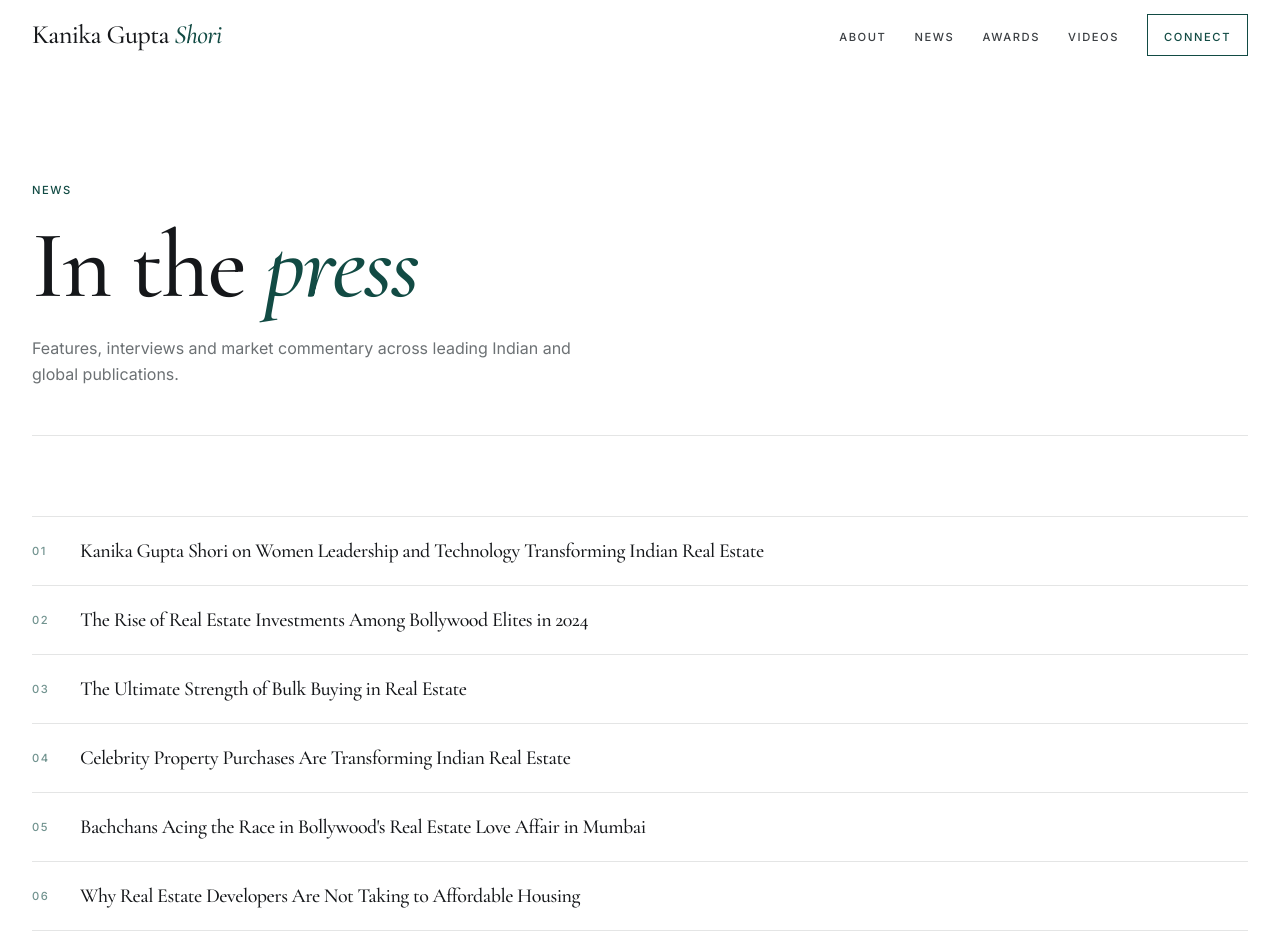
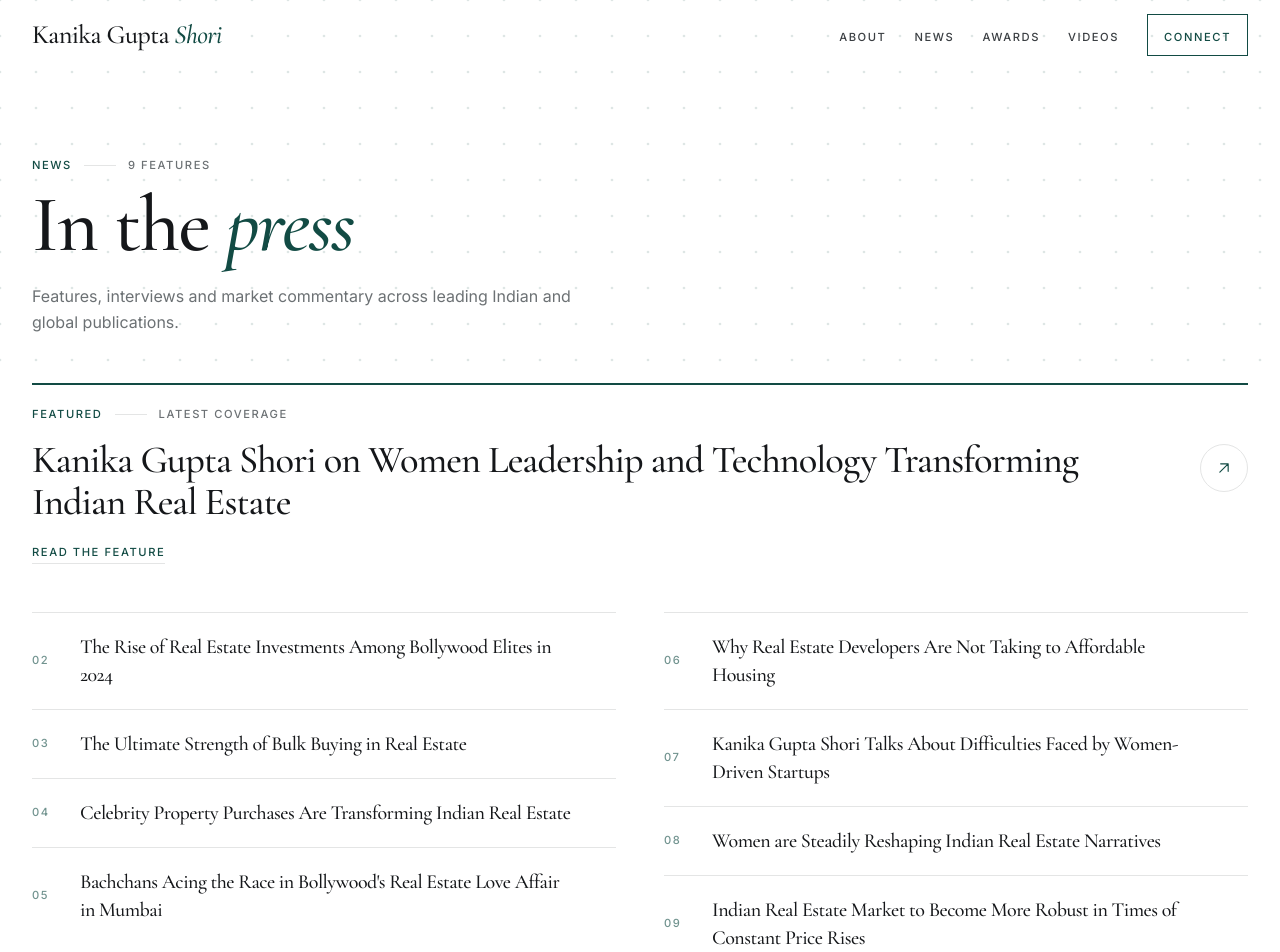
Before and after one commit to divabindal-web/kanikajmd, a Next.js app: page /news in a window 1280 px wide. Shown: the top 952 px of the page. Built offline with nearby package versions, Linux system fonts and the light colour scheme.

Commit message:
Update page.tsx

```diff
--- a/app/news/page.tsx
+++ b/app/news/page.tsx
@@ -1,6 +1,6 @@
 import type { Metadata } from "next";
-import PageHeader from "@/components/PageHeader";
-import { NewsList } from "@/components/News";
+import HeroField from "@/components/HeroField";
+import { NewsLead, NewsRow } from "@/components/News";
 import ConnectSection from "@/components/ConnectSection";
 import { news } from "@/lib/content";
 
@@ -11,22 +11,49 @@ export const metadata: Metadata = {
 };
 
 export default function NewsPage() {
+  const [lead, ...rest] = news;
+  const mid = Math.ceil(rest.length / 2);
+  const colA = rest.slice(0, mid);
+  const colB = rest.slice(mid);
   return (
     <>
-      <PageHeader
-        kicker="News"
-        title={
-          <>
+      <header className="relative overflow-hidden bg-paper px-5 pb-10 pt-32 sm:px-8 sm:pb-12 sm:pt-40">
+        <HeroField />
+        <div className="relative z-10 mx-auto max-w-7xl">
+          <div className="flex items-center gap-3">
+            <span className="label text-emerald">News</span>
+            <span className="h-px w-8 bg-line" />
+            <span className="label text-muted">{news.length} features</span>
+          </div>
+          <h1 className="mt-4 font-serif text-[clamp(2.6rem,7vw,5rem)] font-medium leading-[0.95] tracking-[-0.02em] text-ink">
             In the <span className="italic text-emerald">press</span>
-          </>
-        }
-        intro="Features, interviews and market commentary across leading Indian and global publications."
-      />
-      <section className="bg-paper px-5 py-16 sm:px-8 md:py-20">
+          </h1>
+          <p className="mt-5 max-w-xl text-base leading-relaxed text-muted">
+            Features, interviews and market commentary across leading Indian and
+            global publications.
+          </p>
+        </div>
+      </header>
+
+      <section className="bg-paper px-5 pb-14 sm:px-8 md:pb-16">
         <div className="mx-auto max-w-7xl">
-          <NewsList items={news} />
+          <NewsLead item={lead} />
+
+          <div className="mt-12 grid gap-x-12 lg:grid-cols-2">
+            <div className="border-b border-line">
+              {colA.map((item, i) => (
+                <NewsRow key={item.href} item={item} n={i + 2} />
+              ))}
+            </div>
+            <div className="border-b border-line">
+              {colB.map((item, i) => (
+                <NewsRow key={item.href} item={item} n={mid + i + 2} />
+              ))}
+            </div>
+          </div>
         </div>
       </section>
+
       <ConnectSection />
     </>
   );
```
